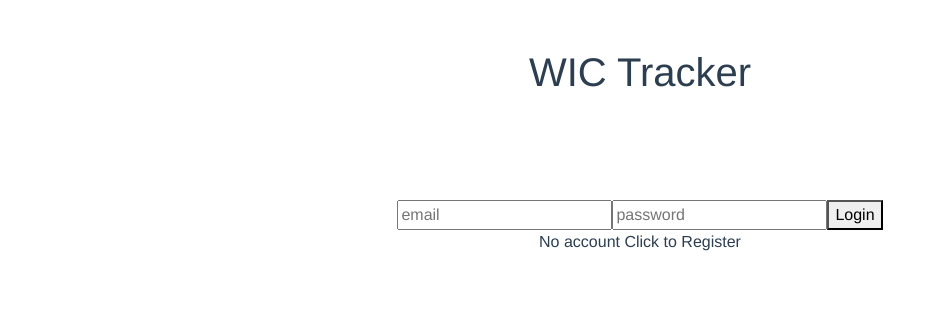
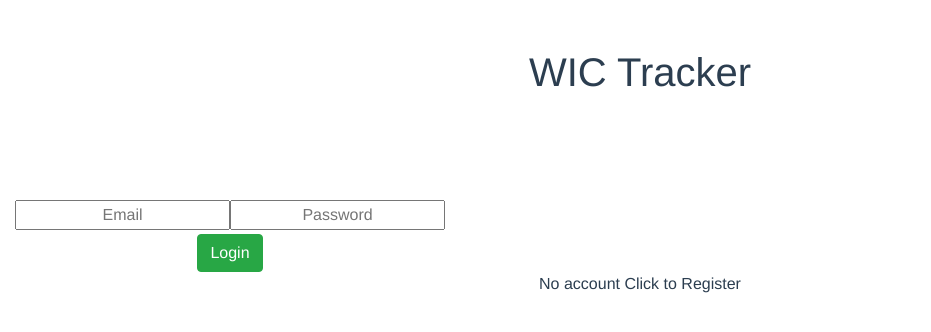
Before and after one commit to ZacharyTyler/WIC-Tracker, a Vue app in the folder client/: page /#/ in a window 1280 px wide. Shown: the top 332 px of the page, without its empty margins (0-931 px from the left). Built offline with nearby package versions, Linux system fonts and the light colour scheme.

Commit message:
Formatting changes to layout of login/register

```diff
--- a/client/src/views/Login.vue
+++ b/client/src/views/Login.vue
@@ -5,20 +5,58 @@
     </div>
     <div class="row align-items-center">
       <div class="col">
+        <div class="row">
           <form v-if="loginForm" @submit.prevent="loginUser">
-          <input type="email" v-model="creds.email" placeholder="email" />
-          <input type="password" v-model="creds.password" placeholder="password" />
-          <button type="submit">Login</button>
+            <div class="col-12">
+              <input
+                class="text-center mb-1"
+                type="email"
+                v-model="creds.email"
+                placeholder="Email"
+              />
+              <input
+                class="text-center mb-1"
+                type="password"
+                v-model="creds.password"
+                placeholder="Password"
+              />
+            </div>
+            <div class="col-12">
+              <button class="btn btn-success" type="submit">Login</button>
+            </div>
           </form>
+
           <form v-else @submit.prevent="register">
-          <input type="text" v-model="newUser.name" placeholder="name" />
-          <input type="email" v-model="newUser.email" placeholder="email" />
-          <input type="password" v-model="newUser.password" placeholder="password" />
-          <button type="submit">Create Account</button>
+            <div class="col-12">
+              <input class="text-center mb-1" type="text" v-model="newUser.name" placeholder="Name" />
+            </div>
+            <div class="col-12">
+              <input
+                class="text-center mb-1"
+                type="email"
+                v-model="newUser.email"
+                placeholder="Email"
+              />
+
+              <input
+                class="text-center mb-1"
+                type="password"
+                v-model="newUser.password"
+                placeholder="Password"
+              />
+            </div>
+            <div class="col-12">
+              <button class="btn btn-success" type="submit">Create Account</button>
+            </div>
           </form>
+        </div>
+        <div class="row">
+          <div class="col">
             <div @click="loginForm = !loginForm">
               <p v-if="loginForm">No account Click to Register</p>
-          <p v-else>Already have an account click to Login</p>
+              <p v-else>Already have an account Click to Login</p>
+            </div>
+          </div>
         </div>
       </div>
     </div>
```
Lines whose indentation alone changed are shown as unchanged.
